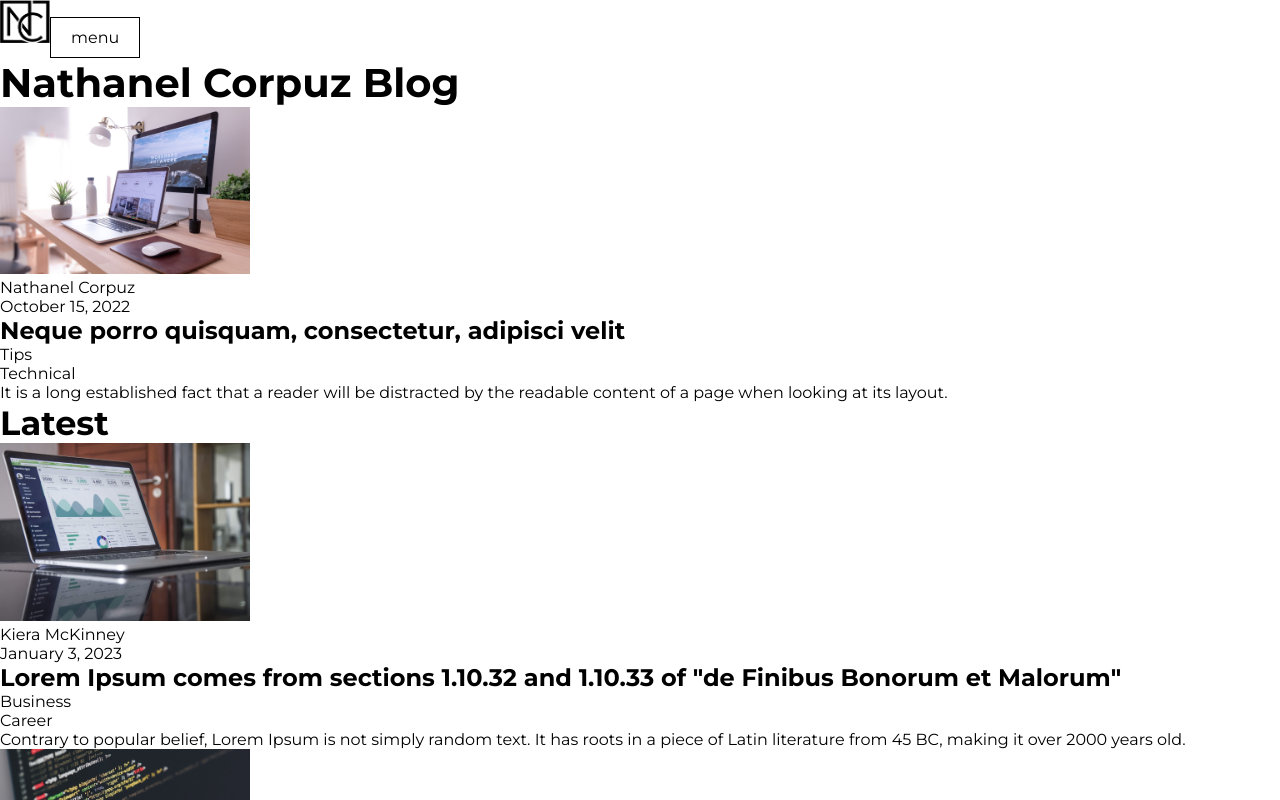
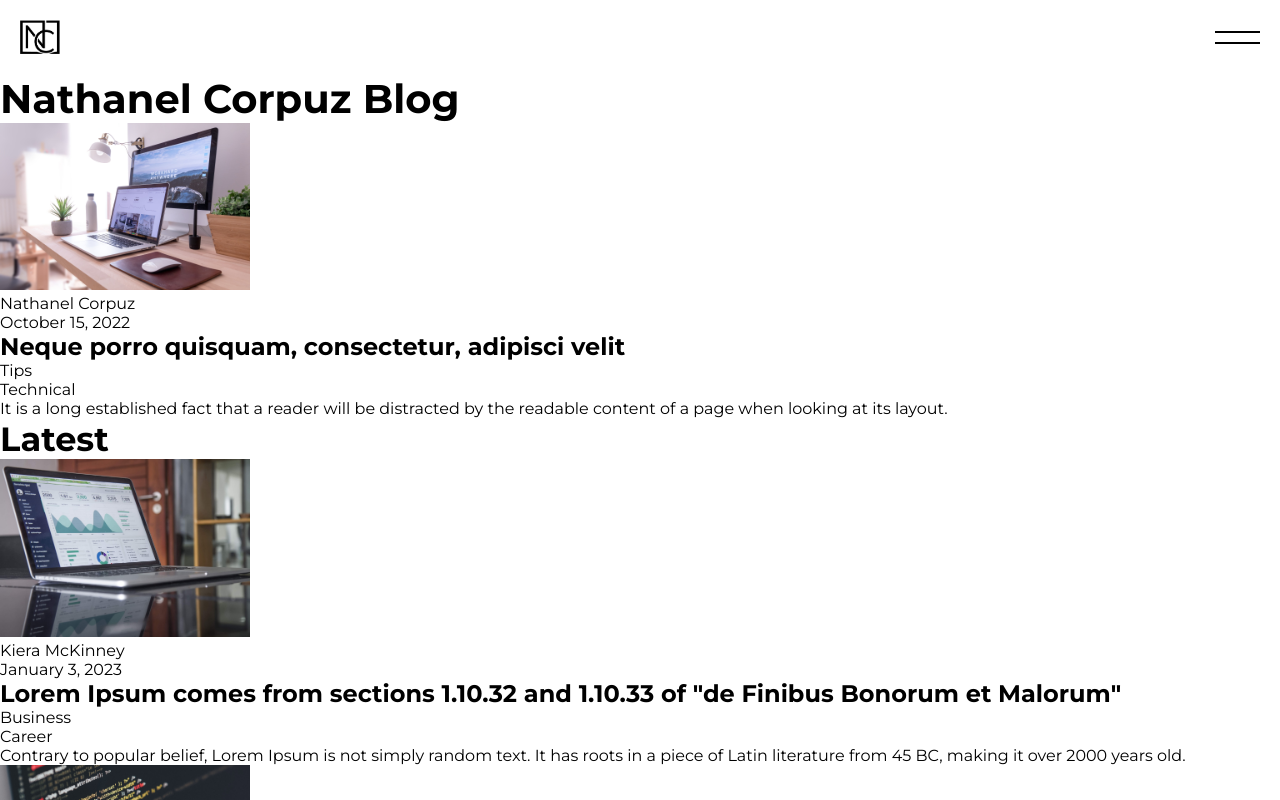
Before and after one commit to nathanelcorpuz/nathanel-blog, a Next.js app: page / in a window 1280 px wide. Shown: the top 800 px of the page. Built offline with nearby package versions, Linux system fonts and the light colour scheme.

Commit message:
header style

```diff
--- /dev/null
+++ b/components/layout/header/Header.jsx
@@ -0,0 +1,20 @@
+import styles from "./Header.module.css";
+import logo from "@/public/nathanel-corpuz-logo.png";
+import Image from "next/image";
+
+export default function Header() {
+  return (
+    <header className={styles.header}>
+      <Image src={logo} alt="logo graphics of nathanel corpuz" width={40} />
+      <button
+        aria-label="button"
+        aria-roledescription="button"
+        aria-details="button to open main navigation menu"
+        className={styles.button}
+      >
+        <span></span>
+        <span></span>
+      </button>
+    </header>
+  );
+}
--- /dev/null
+++ b/components/layout/header/Header.module.css
@@ -0,0 +1,23 @@
+.header {
+  display: flex;
+  align-items: center;
+  justify-content: space-between;
+  padding: 20px;
+}
+
+.button {
+  border: none;
+  padding: 5px;
+  padding-right: 0;
+  width: 50px;
+  height: 23px;
+  display: flex;
+  flex-direction: column;
+  justify-content: space-between;
+}
+
+.button span {
+  width: 100%;
+  height: 2px;
+  background-color: black;
+}
--- a/pages/index.js
+++ b/pages/index.js
@@ -1,12 +1,12 @@
 import Head from "next/head";
 import Image from "next/image";
-import logo from "@/public/nathanel-corpuz-logo.png";
 import logoDark from "@/public/nathanel-corpuz-logo-dark.png";
 import twitter from "@/public/twitter.png";
 import linkedin from "@/public/linkedin.png";
 import Article from "@/components/article/Article";
 import getArticles from "@/lib/mock/articles";
 import getFooterLinks from "@/lib/mock/footer";
+import Header from "@/components/layout/header/Header";
 
 const articles = getArticles();
 
@@ -24,10 +24,7 @@ export default function Home() {
         <meta name="viewport" content="width=device-width, initial-scale=1" />
         <link rel="icon" href="/favicon.ico" />
       </Head>
-      <header>
-        <Image src={logo} alt="logo graphics of nathanel corpuz" width={50} />
-        <button>menu</button>
-      </header>
+      <Header />
       <main>
         <h1>Nathanel Corpuz Blog</h1>
         <section>
```
